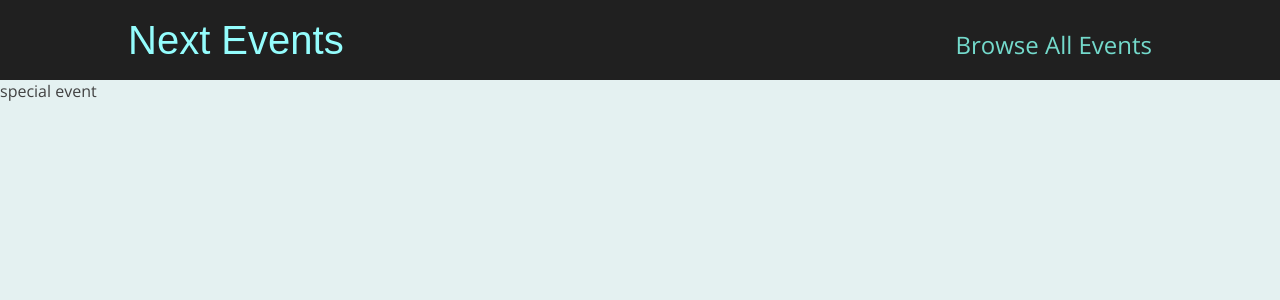
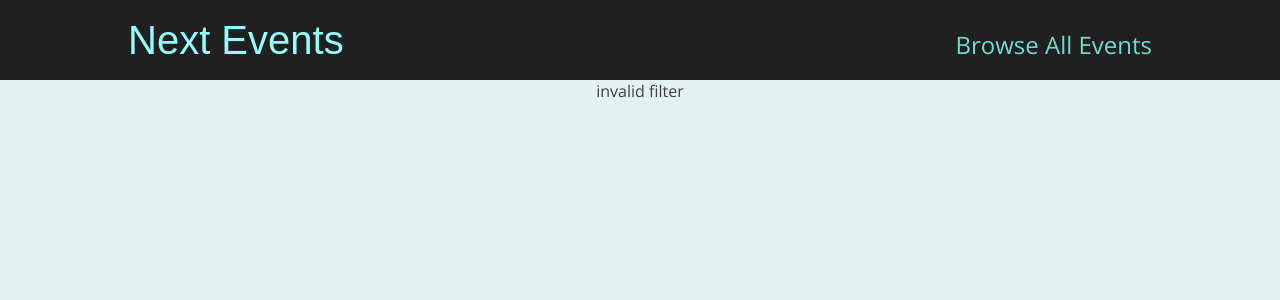
Before and after one commit to parham-devdocs/app-router-next, a Next.js app: page /events in a window 1280 px wide. Shown: the top 300 px of the page. Built offline with nearby package versions, Linux system fonts and the light colour scheme.

Commit message:
get special event page completed

```diff
--- a/pages/events/[...date].js
+++ b/pages/events/[...date].js
@@ -1,10 +1,27 @@
 import { useRouter } from "next/router";
 import React from "react";
+import { getFilteredEvents } from "../../data/DummyData";
+import EventList from "../../components/eventList";
 
 const SpecialEvent = () => {
-  const router = useRouter();
-  console.log(router.query);
-  return <div>special event</div>;
+
+  const router=useRouter()
+  const date = router.query.date;
+  if (!date) {
+    return <p className="center">Loading</p>;
+  }
+  const year = Number(date[0]);
+  const month = Number(date[1])
+  if (isNaN(year)|| isNaN(month)|| year<2021 || year>2030|| month<1|| month>12) {
+    return <p className=" center">invalid filter</p>
+  }
+  const filteredDate={year,month}
+  const filteredEvent = getFilteredEvents(filteredDate)
+  if (filteredEvent.length === 0) {
+    setTimeout(()=>{router.replace("/events")},3000)
+    return <p className=" center">no event found</p>
+  }
+  return <div><EventList items={filteredEvent}/></div>;
 };
 
 export default SpecialEvent;
```
